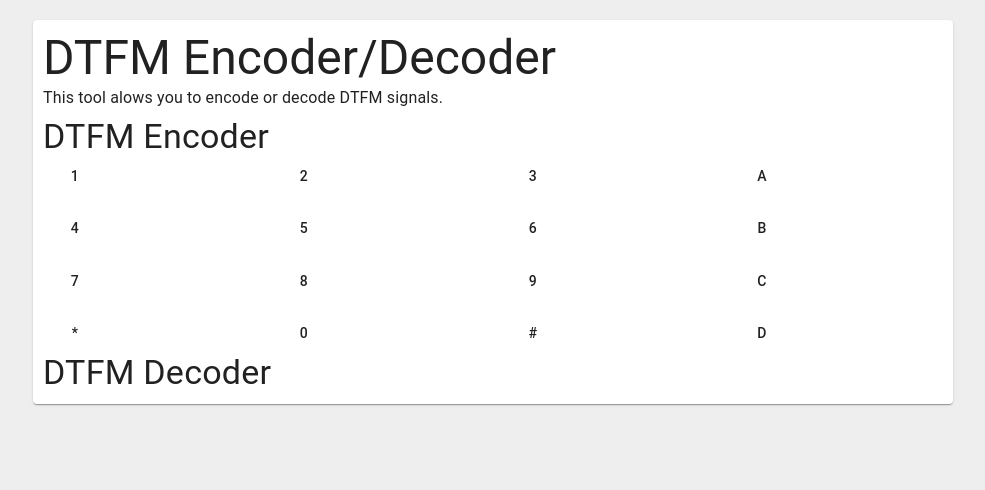
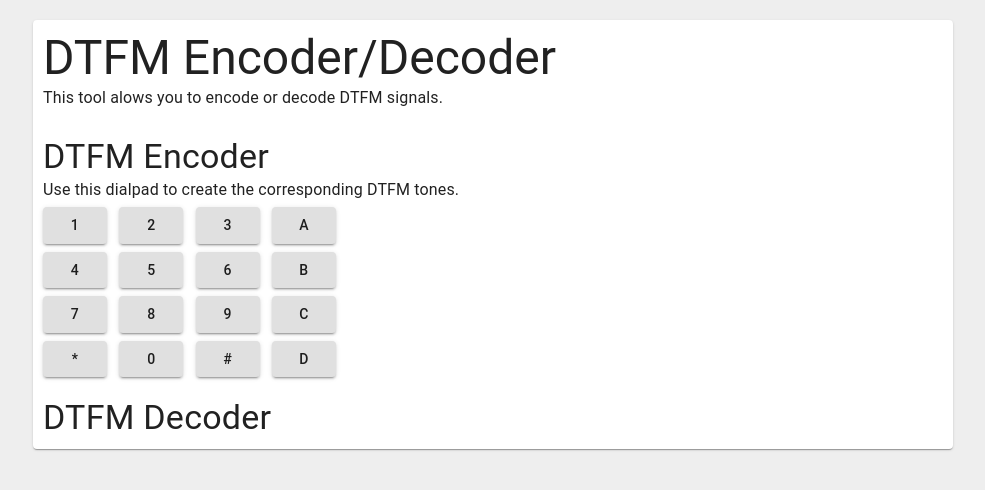
Before and after one commit to NHollmann/DTMF-Tool, a React (Create React App) app: page / in a window 1280 px wide. Shown: the top 490 px of the page, without its empty margins (147-1132 px from the left). Built offline with nearby package versions, Linux system fonts and the light colour scheme.

Commit message:
Better UI

```diff
--- a/package.json
+++ b/package.json
@@ -16,6 +16,7 @@
   },
   "scripts": {
     "start": "react-scripts start",
+    "dev": "react-scripts start",
     "build": "react-scripts build",
     "test": "react-scripts test",
     "predeploy": "yarn build",
--- a/src/components/App.tsx
+++ b/src/components/App.tsx
@@ -15,12 +15,14 @@ const App: React.FC = () => {
         <Typography gutterBottom>
           This tool alows you to encode or decode DTFM signals.
         </Typography>
+        <br/>
 
         <Typography variant="h4">
           DTFM Encoder
         </Typography>
         <Encoder dtfm={dtfm} />
 
+        <br/>
         <Typography variant="h4">
           DTFM Decoder
         </Typography>
--- a/src/components/Encoder.tsx
+++ b/src/components/Encoder.tsx
@@ -1,63 +1,74 @@
 import React from 'react';
-import { Grid, Button } from '@material-ui/core';
+import { Grid, Button, Typography } from '@material-ui/core';
 import { DTFM } from '../utils/dtfm';
 
 interface Props {
-    dtfm : DTFM;
+    dtfm: DTFM;
 }
 
-const Encoder = ({ dtfm } : Props) => {
+const Encoder = ({ dtfm }: Props) => {
     return (
+        <>
+            <Typography gutterBottom>
+                Use this dialpad to create the corresponding DTFM tones.
+            </Typography>
             <Grid container spacing={2}>
-        <Grid item xs={3}>
-            <Button onClick={() => dtfm.playNote('1')}>1</Button>
+                <Grid item xs={1}>
+                    <Button variant="contained" onClick={() => dtfm.playNote('1')}>1</Button>
                 </Grid>
-        <Grid item xs={3}>
-            <Button onClick={() => dtfm.playNote('2')}>2</Button>
+                <Grid item xs={1}>
+                    <Button variant="contained" onClick={() => dtfm.playNote('2')}>2</Button>
                 </Grid>
-        <Grid item xs={3}>
-            <Button onClick={() => dtfm.playNote('3')}>3</Button>
+                <Grid item xs={1}>
+                    <Button variant="contained" onClick={() => dtfm.playNote('3')}>3</Button>
                 </Grid>
-        <Grid item xs={3}>
-            <Button onClick={() => dtfm.playNote('A')}>A</Button>
-        </Grid>
-        <Grid item xs={3}>
-            <Button onClick={() => dtfm.playNote('4')}>4</Button>
-        </Grid>
-        <Grid item xs={3}>
-            <Button onClick={() => dtfm.playNote('5')}>5</Button>
-        </Grid>
-        <Grid item xs={3}>
-            <Button onClick={() => dtfm.playNote('6')}>6</Button>
-        </Grid>
-        <Grid item xs={3}>
-            <Button onClick={() => dtfm.playNote('B')}>B</Button>
-        </Grid>
-        <Grid item xs={3}>
-            <Button onClick={() => dtfm.playNote('7')}>7</Button>
-        </Grid>
-        <Grid item xs={3}>
-            <Button onClick={() => dtfm.playNote('8')}>8</Button>
-        </Grid>
-        <Grid item xs={3}>
-            <Button onClick={() => dtfm.playNote('9')}>9</Button>
-        </Grid>
-        <Grid item xs={3}>
-            <Button onClick={() => dtfm.playNote('C')}>C</Button>
-        </Grid>
-        <Grid item xs={3}>
-            <Button onClick={() => dtfm.playNote('*')}>*</Button>
-        </Grid>
-        <Grid item xs={3}>
-            <Button onClick={() => dtfm.playNote('0')}>0</Button>
-        </Grid>
-        <Grid item xs={3}>
-            <Button onClick={() => dtfm.playNote('#')}>#</Button>
-        </Grid>
-        <Grid item xs={3}>
-            <Button onClick={() => dtfm.playNote('D')}>D</Button>
+                <Grid item xs={1}>
+                    <Button variant="contained" onClick={() => dtfm.playNote('A')}>A</Button>
                 </Grid>
             </Grid>
+            <Grid container spacing={2}>
+                <Grid item xs={1}>
+                    <Button variant="contained" onClick={() => dtfm.playNote('4')}>4</Button>
+                </Grid>
+                <Grid item xs={1}>
+                    <Button variant="contained" onClick={() => dtfm.playNote('5')}>5</Button>
+                </Grid>
+                <Grid item xs={1}>
+                    <Button variant="contained" onClick={() => dtfm.playNote('6')}>6</Button>
+                </Grid>
+                <Grid item xs={1}>
+                    <Button variant="contained" onClick={() => dtfm.playNote('B')}>B</Button>
+                </Grid>
+            </Grid>
+            <Grid container spacing={2}>
+                <Grid item xs={1}>
+                    <Button variant="contained" onClick={() => dtfm.playNote('7')}>7</Button>
+                </Grid>
+                <Grid item xs={1}>
+                    <Button variant="contained" onClick={() => dtfm.playNote('8')}>8</Button>
+                </Grid>
+                <Grid item xs={1}>
+                    <Button variant="contained" onClick={() => dtfm.playNote('9')}>9</Button>
+                </Grid>
+                <Grid item xs={1}>
+                    <Button variant="contained" onClick={() => dtfm.playNote('C')}>C</Button>
+                </Grid>
+            </Grid>
+            <Grid container spacing={2}>
+                <Grid item xs={1}>
+                    <Button variant="contained" onClick={() => dtfm.playNote('*')}>*</Button>
+                </Grid>
+                <Grid item xs={1}>
+                    <Button variant="contained" onClick={() => dtfm.playNote('0')}>0</Button>
+                </Grid>
+                <Grid item xs={1}>
+                    <Button variant="contained" onClick={() => dtfm.playNote('#')}>#</Button>
+                </Grid>
+                <Grid item xs={1}>
+                    <Button variant="contained" onClick={() => dtfm.playNote('D')}>D</Button>
+                </Grid>
+            </Grid>
+        </>
     );
 }
 
```
Lines whose indentation alone changed are shown as unchanged.
